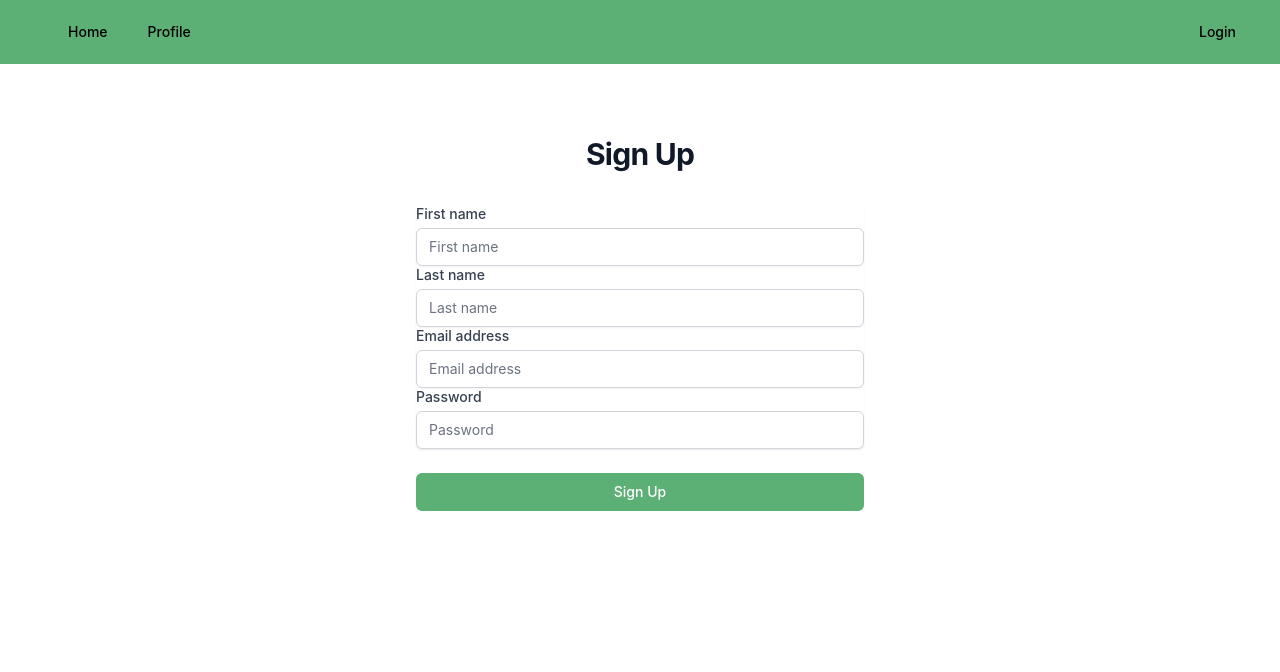
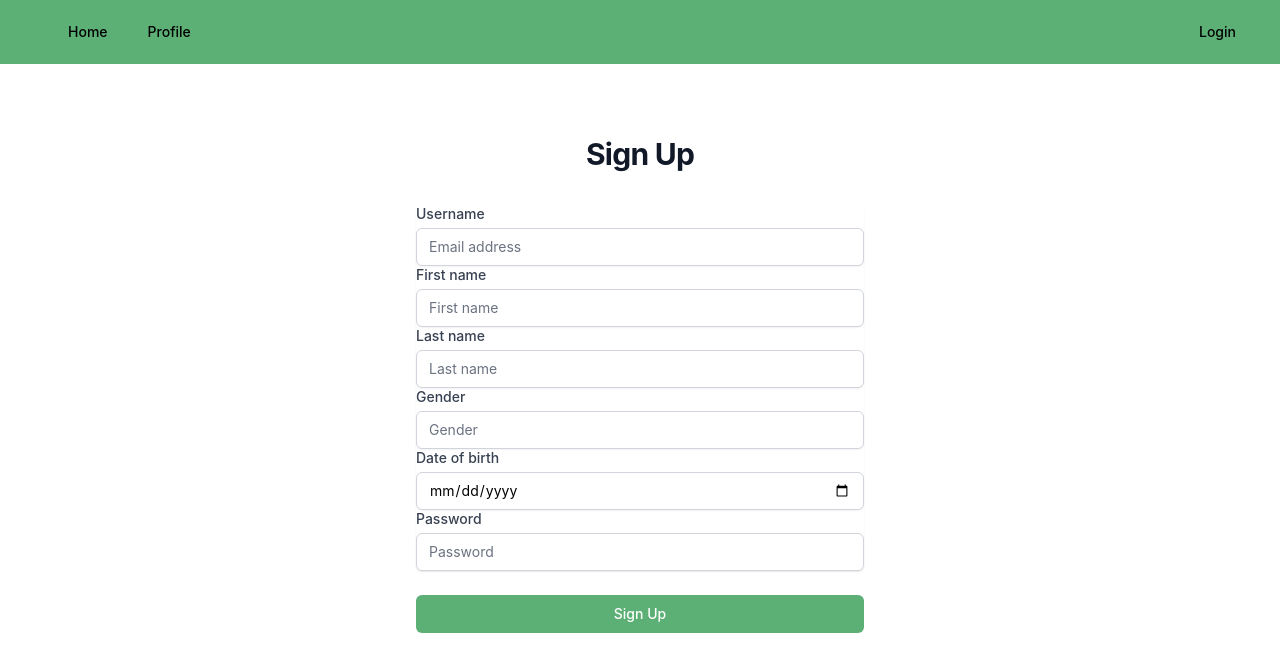
Before and after one commit to NotFastJustFurious/frontend, a React (Create React App) app: page /register in a window 1280 px wide. Shown: the top 672 px of the page. Built offline with nearby package versions, Linux system fonts and the light colour scheme.

Commit message:
link register page to backend

```diff
--- a/src/page/register/Register.js
+++ b/src/page/register/Register.js
@@ -1,12 +1,31 @@
 import NavigationBar from "../../component/NavigationBar";
 import {useState} from "react";
+import {sendAuthRegister} from "../../utils/Request"
 
 export default function Register() {
 
     const [success, setSuccess] = useState(false);
+    const [error, setError] = useState(false);
+
+    const [username, setUsername] = useState("");
+    const [password, setPassword] = useState("");
+    const [firstName, setFirstName] = useState("");
+    const [lastName, setLastName] = useState("");
+    const [dob, setDateOfBirth] = useState("");
+    const [gender, setGender] = useState("");
 
     let onSubmit = (e) => {
-        setSuccess(true);
+
+        sendAuthRegister({username, firstName, lastName, password, dob, gender}).then(result => {
+            if (result.ok) {
+                setSuccess(true);
+            }
+            else{
+                result.json().then(data => {
+                    setError(data.error);
+                })
+            }
+        });
         console.log("submit");
     };
     onSubmit = onSubmit.bind(this);
@@ -17,6 +36,9 @@ export default function Register() {
             window.location.href = "/profile";
         }, 1000);
     }
+
+    console.log(username, password, firstName, lastName, gender, dob);
+    console.log(error);
 
     if (!success) {
         return (
@@ -41,6 +63,21 @@ export default function Register() {
                             <div className="-space-y-px rounded-md shadow-sm">
 
                                 <div>
+                                    <label htmlFor="username" className="block text-sm font-medium text-gray-700">
+                                        Username
+                                    </label>
+                                    <input
+                                        type="text"
+                                        name="username"
+                                        id="username"
+                                        required
+                                        className="mt-1 block w-full rounded-md border-gray-300 shadow-sm focus:border-indigo-500 focus:ring-indigo-500 sm:text-sm"
+                                        placeholder="Email address"
+                                        onChange={e => setUsername(e.target.value)}
+                                    />
+                                </div>
+
+                                <div>
                                     <label htmlFor="first-name" className="block text-sm font-medium text-gray-700">
                                         First name
                                     </label>
@@ -52,6 +89,7 @@ export default function Register() {
                                         required
                                         className="mt-1 block w-full rounded-md border-gray-300 shadow-sm focus:border-indigo-500 focus:ring-indigo-500 sm:text-sm"
                                         placeholder="First name"
+                                        onChange={e => setFirstName(e.target.value)}
                                     />
                                 </div>
 
@@ -67,21 +105,39 @@ export default function Register() {
                                         required
                                         className="mt-1 block w-full rounded-md border-gray-300 shadow-sm focus:border-indigo-500 focus:ring-indigo-500 sm:text-sm"
                                         placeholder="Last name"
+                                        onChange={e => setLastName(e.target.value)}
                                     />
                                 </div>
 
                                 <div>
-                                    <label htmlFor="email-address" className="block text-sm font-medium text-gray-700">
-                                        Email address
+                                    <label htmlFor="gender" className="block text-sm font-medium text-gray-700">
+                                        Gender
                                     </label>
                                     <input
-                                        type="email"
-                                        name="email-address"
-                                        id="email-address"
-                                        autoComplete="email"
+                                        type="text"
+                                        name="gender"
+                                        id="gender"
+                                        autoComplete="gender"
                                         required
                                         className="mt-1 block w-full rounded-md border-gray-300 shadow-sm focus:border-indigo-500 focus:ring-indigo-500 sm:text-sm"
-                                        placeholder="Email address"
+                                        placeholder="Gender"
+                                        onChange={e => setGender(e.target.value)}
+                                    />
+                                </div>
+
+                                <div>
+                                    <label htmlFor="date-of-birth" className="block text-sm font-medium text-gray-700">
+                                        Date of birth
+                                    </label>
+                                    <input
+                                        type="date"
+                                        name="date-of-birth"
+                                        id="date-of-birth"
+                                        autoComplete="date-of-birth"
+                                        required
+                                        className="mt-1 block w-full rounded-md border-gray-300 shadow-sm focus:border-indigo-500 focus:ring-indigo-500 sm:text-sm"
+                                        placeholder="Date of birth"
+                                        onChange={e => setDateOfBirth(e.target.value)}
                                     />
                                 </div>
 
@@ -97,6 +153,7 @@ export default function Register() {
                                         required
                                         className="mt-1 block w-full rounded-md border-gray-300 shadow-sm focus:border-indigo-500 focus:ring-indigo-500 sm:text-sm"
                                         placeholder="Password"
+                                        onChange={e => setPassword(e.target.value)}
                                     />
                                 </div>
 
@@ -105,8 +162,9 @@ export default function Register() {
 
                                 <div className="bg-gray-50 text-center">
                                     <button
-                                        type="submit"
+                                        type="button"
                                         className="group relative flex w-full justify-center rounded-md border border-transparent bg-furious-green py-2 px-4 text-sm font-medium text-white hover:bg-indigo-700 focus:outline-none focus:ring-2 focus:ring-indigo-500 focus:ring-offset-2"
+                                        onClick={onSubmit}
                                     >
                                         Sign Up
                                     </button>
--- a/src/utils/Request.js
+++ b/src/utils/Request.js
@@ -21,6 +21,15 @@ function sendAuthLogout() {
     return sendRequest("DELETE", "login");
 }
 
+/**
+ *
+ * @param data {{username, firstName, lastName, password, gender, dob}}
+ * @returns {Promise<Response>}
+ */
+function sendAuthRegister(data){
+    return sendRequest("POST", "register", data);
+}
+
 function sendProfileGet() {
     return sendRequest("GET", "profile");
 }
@@ -28,3 +37,4 @@ function sendProfileGet() {
 exports.sendAuthLogin = sendAuthLogin;
 exports.sendAuthLogout = sendAuthLogout;
 exports.sendProfileGet = sendProfileGet;
+exports.sendAuthRegister = sendAuthRegister;
```
